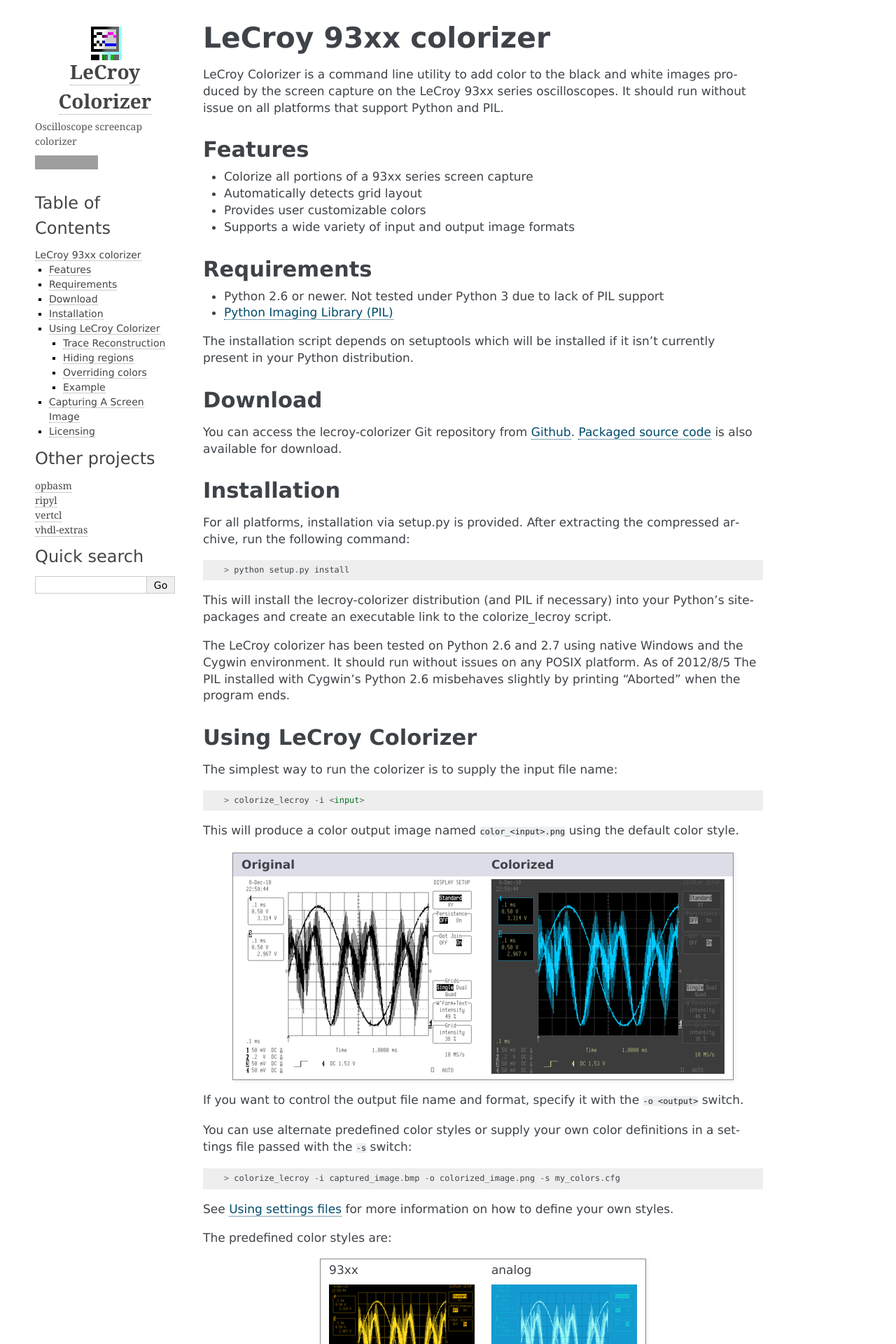
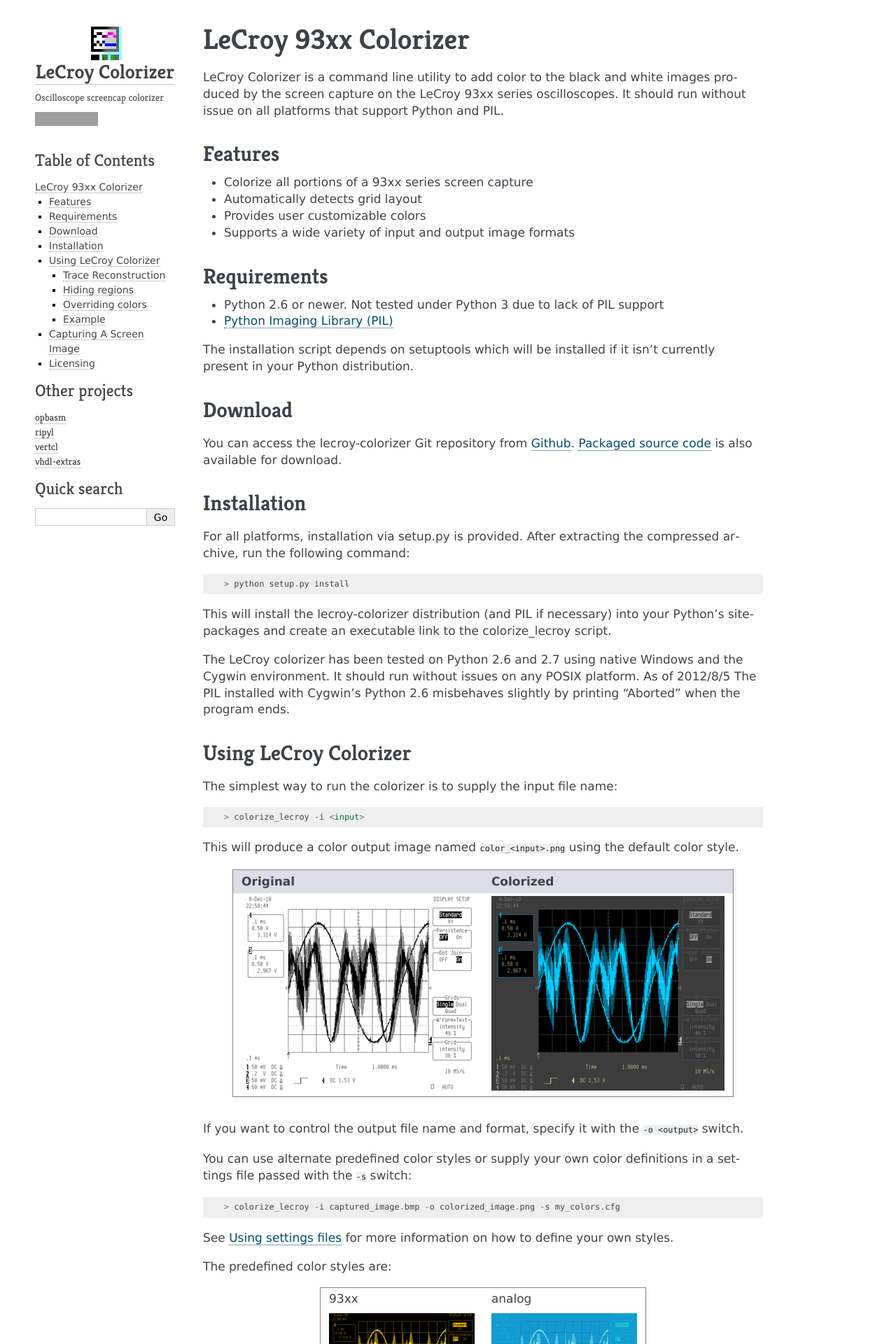
Before and after one commit to kevinpt/lecroy-colorizer, a Sphinx documentation site: the page built from doc/index.rst, in a window 1280 px wide. Shown: the top 1920 px of the page at 70% size. Built offline with Sphinx 7.4.7, drawn with Linux system fonts in a browser that asks for light colours; grey boxes are pictures that could not be loaded.

Commit message:
Modify fonts

```diff
--- a/doc/_static/project.css
+++ b/doc/_static/project.css
@@ -16,13 +16,22 @@
 }
 
 div.body h1,
+div.body h2,
+div.body h3,
+div.body h4 {
+    font-family: "Kreon", "goudy old style", "minion pro", "bell mt", Georgia, "Hiragino Mincho Pro", serif;
+}
+
+div.body h1,
 div.body h2 {
     font-weight: bold;
 }
 
 div.sphinxsidebar p,
-div.sphinxsidebar h1 {
-    font-family: "goudy old style", "minion pro", "bell mt", Georgia, "Hiragino Mincho Pro", serif;
+div.sphinxsidebar h1,
+div.sphinxsidebar h2,
+div.sphinxsidebar h3 {
+    font-family: "Kreon", "goudy old style", "minion pro", "bell mt", Georgia, "Hiragino Mincho Pro", serif;
 }
 
 table.docutils {
@@ -30,6 +39,7 @@
     -moz-box-shadow: 2px 2px 4px #eee;
     -webkit-box-shadow: 2px 2px 4px #eee;
     box-shadow: 2px 2px 4px #eee;
+    margin-bottom: 2em;
 }
 
 table.docutils td, table.docutils th {
--- a/doc/_templates/page.html
+++ b/doc/_templates/page.html
@@ -1,3 +1,7 @@
 {% extends "!page.html" %}
 
 {% set css_files = css_files + ["_static/project.css"] %}
+
+{% block linktags %}
+    <link href='http://fonts.googleapis.com/css?family=Kreon:400,300,700' rel='stylesheet' type='text/css'>
+{% endblock %}
--- a/doc/conf.py
+++ b/doc/conf.py
@@ -103,7 +103,7 @@
   'logo_text_align': 'center',
   'font_family': 'Verdana, Geneva, sans-serif',
   'github_user': 'kevinpt',
-  'github_repo': 'lecroy_colorizer',
+  'github_repo': 'lecroy-colorizer',
   'github_button': True
 }
 
--- a/doc/index.rst
+++ b/doc/index.rst
@@ -3,7 +3,8 @@
    You can adapt this file completely to your liking, but it should at least
    contain the root `toctree` directive.
 
-LeCroy 93xx colorizer
+=====================
+LeCroy 93xx Colorizer
 =====================
 
 LeCroy Colorizer is a command line utility to add color to the black and white
```
Also changed, not shown: 1 other file.
